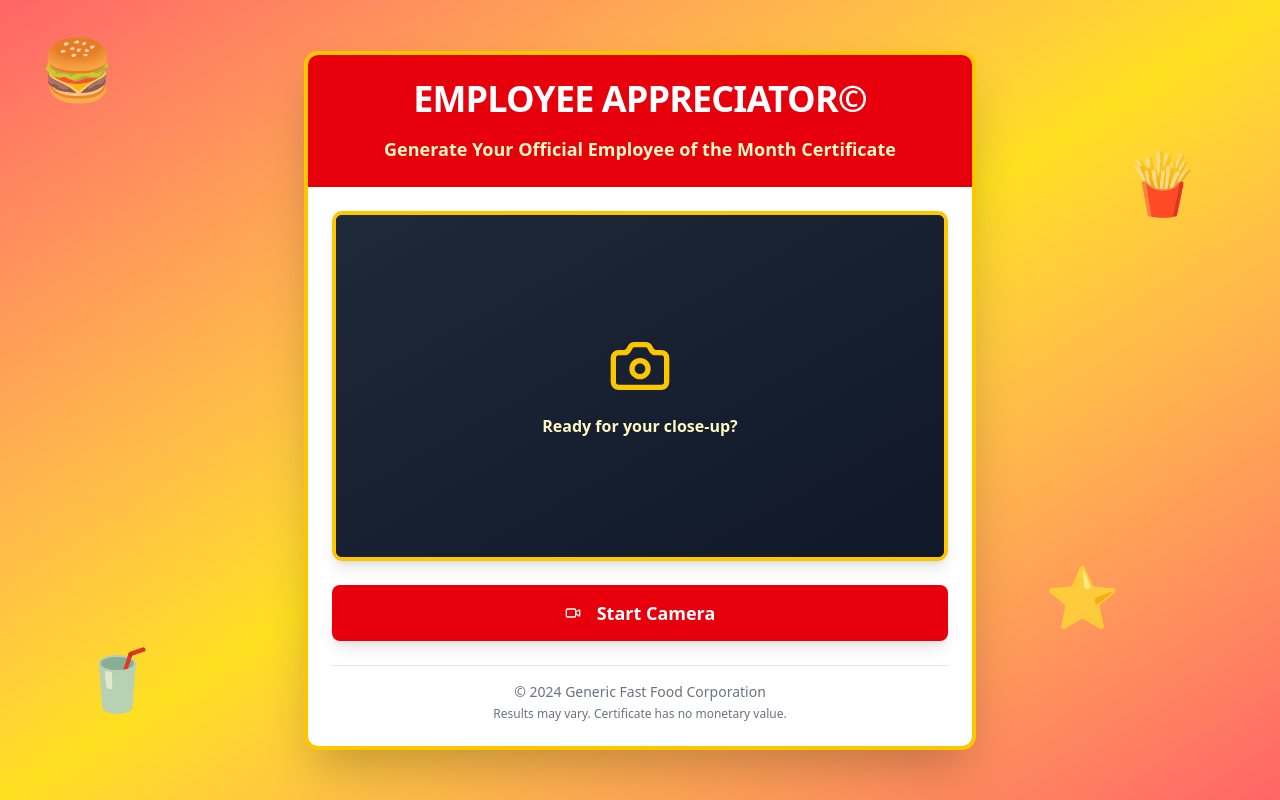
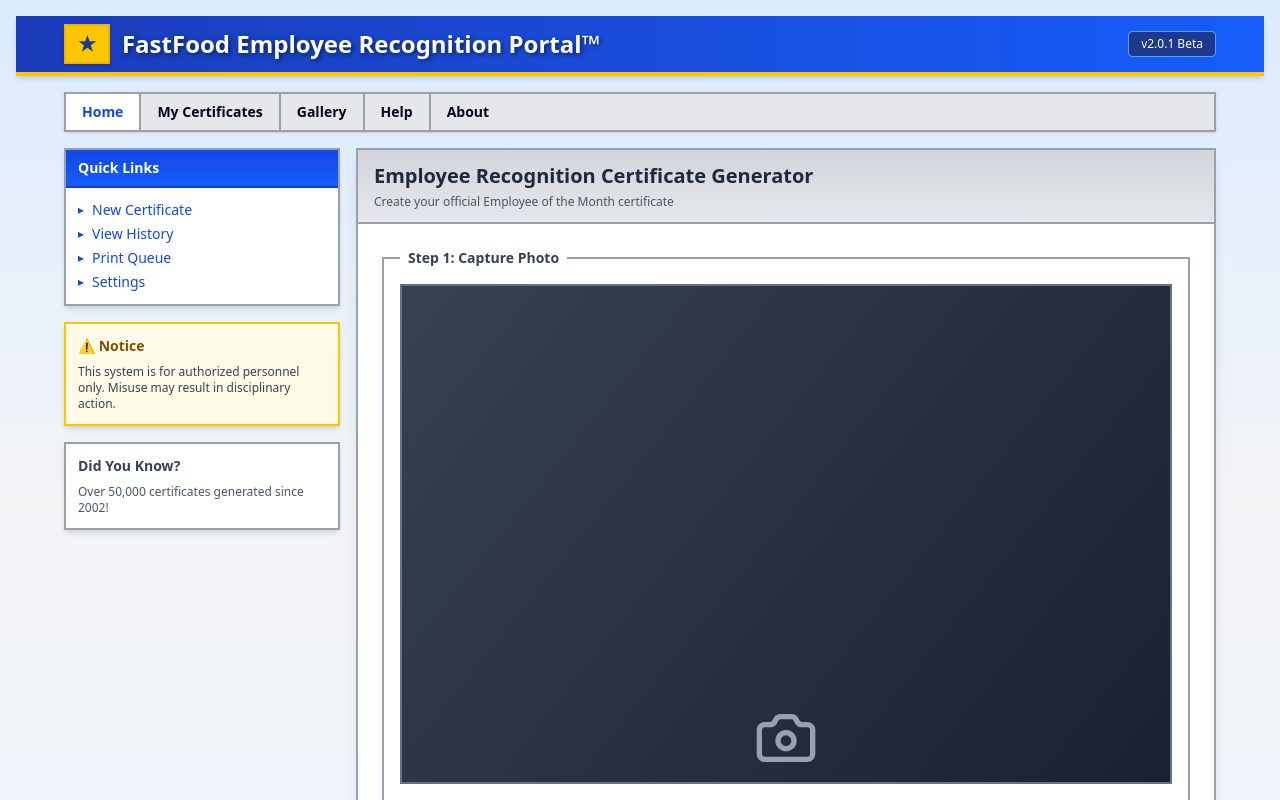
Before and after one commit to tinkeringkiwi/employee-appreciator, a Next.js app: page / in a window 1280 px wide. Shown: the top 800 px of the page. Built offline with nearby package versions, Linux system fonts and the light colour scheme.

Commit message:
Update UI styling and put base64 into object

```diff
--- a/app/components/WebcamCapture.tsx
+++ b/app/components/WebcamCapture.tsx
@@ -1,21 +1,17 @@
 'use client'
 
 import { useRef, useState } from 'react'
-import { Button } from '@/components/ui/button'
-import {
-  Card,
-  CardContent,
-  CardDescription,
-  CardHeader,
-  CardTitle,
-} from '@/components/ui/card'
-import { Camera, RotateCcw, Send, Video, VideoOff } from 'lucide-react'
+import { Camera } from 'lucide-react'
+import Image from 'next/image'
 
 export default function WebcamCapture() {
   const videoRef = useRef<HTMLVideoElement>(null)
   const canvasRef = useRef<HTMLCanvasElement>(null)
   const [isCameraOn, setIsCameraOn] = useState(false)
   const [capturedImage, setCapturedImage] = useState<string | null>(null)
+  const [generatedCertificate, setGeneratedCertificate] = useState<
+    string | null
+  >(null)
   const [isLoading, setIsLoading] = useState(false)
   const [message, setMessage] = useState('')
 
@@ -26,7 +22,7 @@ export default function WebcamCapture() {
           facingMode: 'user',
           width: { ideal: 720 },
           height: { ideal: 900 },
-          aspectRatio: { ideal: 4 / 5 }, // Portrait ratio
+          aspectRatio: { ideal: 4 / 5 },
         },
       })
 
@@ -87,8 +83,8 @@ export default function WebcamCapture() {
       const data = await response.json()
 
       if (response.ok) {
-        setMessage('Certificate generated successfully! 🎉')
-        console.log('Backend response:', data)
+        setGeneratedCertificate(data.certificate)
+        setMessage('Certificate generated successfully!')
       } else {
         setMessage('Error: ' + (data.error || 'Failed to process'))
       }
@@ -102,41 +98,127 @@ export default function WebcamCapture() {
 
   const retakePhoto = () => {
     setCapturedImage(null)
+    setGeneratedCertificate(null)
     setMessage('')
     startCamera()
   }
 
+  const downloadCertificate = () => {
+    if (generatedCertificate) {
+      const link = document.createElement('a')
+      link.href = generatedCertificate
+      link.download = 'employee-of-the-month.png'
+      link.click()
+    }
+  }
+
   return (
-    <div className="min-h-screen bg-gradient-to-br from-red-400 via-yellow-300 to-red-400 p-4 flex items-center justify-center">
-      {/* Animated background elements */}
-      <div className="absolute inset-0 overflow-hidden pointer-events-none">
-        <div className="absolute top-10 left-10 text-6xl opacity-80 animate-bounce">
-          🍔
+    <div className="min-h-screen bg-linear-to-b from-blue-100 via-gray-100 to-blue-50 p-4">
+      {/* Classic 2000s header bar */}
+      <div className="bg-linear-to-r from-blue-800 to-blue-600 text-white py-2 px-4 mb-4 shadow-md border-b-4 border-yellow-400">
+        <div className="max-w-6xl mx-auto flex items-center justify-between">
+          <div className="flex items-center gap-3">
+            <div className="bg-yellow-400 text-blue-900 font-black px-3 py-1 text-xl border-2 border-yellow-500 shadow-sm">
+              ★
             </div>
-        <div className="absolute top-40 right-20 text-6xl opacity-80 animate-bounce delay-100">
-          🍟
+            <h1
+              className="text-2xl font-bold"
+              style={{ textShadow: '2px 2px 4px rgba(0,0,0,0.5)' }}
+            >
+              FastFood Employee Recognition Portal™
+            </h1>
           </div>
-        <div className="absolute bottom-20 left-20 text-6xl opacity-80 animate-bounce delay-200">
-          🥤
+          <div className="text-xs bg-blue-900 px-3 py-1 rounded border border-blue-400">
+            v2.0.1 Beta
           </div>
-        <div className="absolute bottom-40 right-40 text-6xl opacity-80 animate-bounce delay-300">
-          ⭐
         </div>
       </div>
 
-      <Card className="w-full max-w-2xl shadow-2xl border-4 border-yellow-400 relative z-10 overflow-hidden py-0">
-        <CardHeader className="bg-red-600 text-white text-center space-y-2 py-6">
-          <CardTitle className="text-4xl font-black tracking-tight">
-            EMPLOYEE APPRECIATOR©
-          </CardTitle>
-          <CardDescription className="text-yellow-100 text-lg font-semibold">
-            Generate Your Official Employee of the Month Certificate
-          </CardDescription>
-        </CardHeader>
+      <div className="max-w-6xl mx-auto">
+        {/* Navbar */}
+        <div className="bg-gray-200 border-2 border-gray-400 mb-4 shadow-sm">
+          <div className="flex text-sm font-semibold">
+            <div className="bg-white border-r-2 border-gray-400 px-4 py-2 text-blue-700">
+              Home
+            </div>
+            <div className="border-r-2 border-gray-400 px-4 py-2 hover:bg-gray-300 cursor-pointer">
+              My Certificates
+            </div>
+            <div className="border-r-2 border-gray-400 px-4 py-2 hover:bg-gray-300 cursor-pointer">
+              Gallery
+            </div>
+            <div className="border-r-2 border-gray-400 px-4 py-2 hover:bg-gray-300 cursor-pointer">
+              Help
+            </div>
+            <div className="px-4 py-2 hover:bg-gray-300 cursor-pointer">
+              About
+            </div>
+          </div>
+        </div>
 
-        <CardContent className="px-6 pb-6 space-y-6">
+        <div className="grid grid-cols-12 gap-4">
+          {/* Left Sidebar */}
+          <div className="col-span-3 space-y-4">
+            <div className="bg-white border-2 border-gray-400 shadow-md">
+              <div className="bg-linear-to-b from-blue-700 to-blue-600 text-white px-3 py-2 font-bold text-sm border-b-2 border-blue-800">
+                Quick Links
+              </div>
+              <div className="p-3 space-y-1 text-sm">
+                <div className="text-blue-700 hover:underline cursor-pointer flex items-center gap-2">
+                  <span className="text-xs">▸</span> New Certificate
+                </div>
+                <div className="text-blue-700 hover:underline cursor-pointer flex items-center gap-2">
+                  <span className="text-xs">▸</span> View History
+                </div>
+                <div className="text-blue-700 hover:underline cursor-pointer flex items-center gap-2">
+                  <span className="text-xs">▸</span> Print Queue
+                </div>
+                <div className="text-blue-700 hover:underline cursor-pointer flex items-center gap-2">
+                  <span className="text-xs">▸</span> Settings
+                </div>
+              </div>
+            </div>
+
+            <div className="bg-yellow-50 border-2 border-yellow-400 shadow-md p-3">
+              <div className="font-bold text-sm text-yellow-800 mb-2">
+                ⚠️ Notice
+              </div>
+              <div className="text-xs text-gray-700">
+                This system is for authorized personnel only. Misuse may result
+                in disciplinary action.
+              </div>
+            </div>
+
+            <div className="bg-white border-2 border-gray-400 shadow-md p-3">
+              <div className="font-bold text-sm text-gray-700 mb-2">
+                Did You Know?
+              </div>
+              <div className="text-xs text-gray-600">
+                Over 50,000 certificates generated since 2002!
+              </div>
+            </div>
+          </div>
+
+          {/* Main Content */}
+          <div className="col-span-9">
+            <div className="bg-white border-2 border-gray-400 shadow-lg">
+              <div className="bg-linear-to-b from-gray-300 to-gray-200 px-4 py-3 border-b-2 border-gray-400">
+                <h2 className="text-xl font-bold text-gray-800">
+                  Employee Recognition Certificate Generator
+                </h2>
+                <p className="text-xs text-gray-600 mt-1">
+                  Create your official Employee of the Month certificate
+                </p>
+              </div>
+
+              <div className="p-6 space-y-4">
                 {/* Camera/Image Display */}
-          <div className="relative rounded-lg overflow-hidden border-4 border-yellow-400 shadow-lg bg-black">
+                <fieldset className="border-2 border-gray-400 p-4">
+                  <legend className="text-sm font-bold text-gray-700 px-2">
+                    Step 1: Capture Photo
+                  </legend>
+
+                  <div className="relative border-2 border-gray-500 bg-black max-h-[500px] overflow-hidden">
                     <video
                       ref={videoRef}
                       autoPlay
@@ -145,14 +227,21 @@ export default function WebcamCapture() {
                     />
 
                     {capturedImage && (
-              <img src={capturedImage} alt="Captured" className="w-full" />
+                      <img
+                        src={capturedImage}
+                        alt="Captured"
+                        className="w-full"
+                      />
                     )}
 
                     {!isCameraOn && !capturedImage && (
-              <div className="aspect-video flex flex-col items-center justify-center bg-gradient-to-br from-gray-800 to-gray-900">
-                <Camera className="w-16 h-16 text-yellow-400 mb-4" />
-                <p className="text-yellow-100 font-semibold">
-                  Ready for your close-up?
+                      <div className="aspect-4/5 flex flex-col items-center justify-center bg-linear-to-br from-gray-700 to-gray-900">
+                        <Camera className="w-16 h-16 text-gray-400 mb-4" />
+                        <p className="text-gray-300 text-sm font-bold">
+                          Camera Inactive
+                        </p>
+                        <p className="text-gray-500 text-xs mt-1">
+                          Click &quot;Start Camera&quot; below
                         </p>
                       </div>
                     )}
@@ -161,85 +250,134 @@ export default function WebcamCapture() {
                   <canvas ref={canvasRef} className="hidden" />
 
                   {/* Action Buttons */}
-          <div className="space-y-3">
+                  <div className="mt-4 space-y-2">
                     {!isCameraOn && !capturedImage && (
-              <Button
+                      <button
                         onClick={startCamera}
-                size="lg"
-                className="w-full bg-red-600 hover:bg-red-700 text-white font-bold text-lg h-14 shadow-lg"
+                        className="w-full bg-linear-to-b from-green-500 to-green-600 hover:from-green-600 hover:to-green-700 text-white font-bold py-2 px-4 border-2 border-green-700 shadow-md text-sm"
                       >
-                <Video className="mr-2 h-5 w-5" />
-                Start Camera
-              </Button>
+                        ▶ Start Camera
+                      </button>
                     )}
 
                     {isCameraOn && (
-              <div className="flex gap-3">
-                <Button
+                      <div className="flex gap-2">
+                        <button
                           onClick={capturePhoto}
-                  size="lg"
-                  className="flex-1 bg-yellow-400 hover:bg-yellow-500 text-red-900 font-bold text-lg h-14 shadow-lg"
+                          className="flex-1 bg-linear-to-b from-blue-500 to-blue-600 hover:from-blue-600 hover:to-blue-700 text-white font-bold py-2 px-4 border-2 border-blue-700 shadow-md text-sm"
                         >
-                  <Camera className="mr-2 h-5 w-5" />
-                  Capture Photo
-                </Button>
-                <Button
+                          📷 Capture Photo
+                        </button>
+                        <button
                           onClick={stopCamera}
-                  size="lg"
-                  variant="destructive"
-                  className="h-14 shadow-lg"
+                          className="bg-linear-to-b from-red-500 to-red-600 hover:from-red-600 hover:to-red-700 text-white font-bold py-2 px-4 border-2 border-red-700 shadow-md text-sm"
                         >
-                  <VideoOff className="h-5 w-5" />
-                </Button>
+                          ■ Stop
+                        </button>
                       </div>
                     )}
 
-            {capturedImage && (
-              <div className="flex gap-3">
-                <Button
+                    {capturedImage && !generatedCertificate && (
+                      <div className="flex gap-2">
+                        <button
                           onClick={sendToBackend}
                           disabled={isLoading}
-                  size="lg"
-                  className="flex-1 bg-green-600 hover:bg-green-700 text-white font-bold text-lg h-14 shadow-lg disabled:opacity-50"
+                          className="flex-1 bg-linear-to-b from-orange-500 to-orange-600 hover:from-orange-600 hover:to-orange-700 disabled:from-gray-400 disabled:to-gray-500 text-white font-bold py-2 px-4 border-2 border-orange-700 disabled:border-gray-600 shadow-md text-sm"
                         >
-                  <Send className="mr-2 h-5 w-5" />
-                  {isLoading ? 'Generating...' : 'Generate Certificate'}
-                </Button>
-                <Button
+                          {isLoading
+                            ? '⌛ Processing...'
+                            : '⚡ Generate Certificate'}
+                        </button>
+                        <button
                           onClick={retakePhoto}
-                  size="lg"
-                  variant="outline"
-                  className="border-2 border-red-600 text-red-600 hover:bg-red-50 h-14 shadow-lg font-bold"
+                          className="bg-linear-to-b from-gray-500 to-gray-600 hover:from-gray-600 hover:to-gray-700 text-white font-bold py-2 px-4 border-2 border-gray-700 shadow-md text-sm"
                         >
-                  <RotateCcw className="mr-2 h-5 w-5" />
-                  Retake
-                </Button>
+                          ↻ Retake
+                        </button>
                       </div>
                     )}
                   </div>
+                </fieldset>
 
                 {/* Status Message */}
                 {message && (
                   <div
-              className={`p-4 rounded-lg text-center font-semibold border-2 ${
+                    className={`border-2 p-3 text-sm font-semibold ${
                       message.includes('Error') || message.includes('Failed')
-                  ? 'bg-red-50 text-red-700 border-red-300'
-                  : 'bg-green-50 text-green-700 border-green-300'
+                        ? 'bg-red-50 border-red-500 text-red-800'
+                        : 'bg-green-50 border-green-500 text-green-800'
                     }`}
                   >
-              {message}
+                    <div className="flex items-center gap-2">
+                      <span>
+                        {message.includes('Error') || message.includes('Failed')
+                          ? '❌'
+                          : '✓'}
+                      </span>
+                      <span>{message}</span>
+                    </div>
                   </div>
                 )}
 
+                {/* Generated Certificate Display */}
+                {generatedCertificate && (
+                  <fieldset className="border-2 border-gray-400 p-4">
+                    <legend className="text-sm font-bold text-gray-700 px-2">
+                      Step 2: Your Certificate
+                    </legend>
+
+                    <div className="border-2 border-gray-500 mb-3">
+                      <img
+                        src={generatedCertificate}
+                        alt="Generated Certificate"
+                        className="w-full"
+                      />
+                    </div>
+
+                    <div className="flex gap-2">
+                      <button
+                        onClick={downloadCertificate}
+                        className="flex-1 bg-linear-to-b from-purple-500 to-purple-600 hover:from-purple-600 hover:to-purple-700 text-white font-bold py-2 px-4 border-2 border-purple-700 shadow-md text-sm"
+                      >
+                        💾 Download Certificate
+                      </button>
+                      <button
+                        onClick={retakePhoto}
+                        className="bg-linear-to-b from-gray-500 to-gray-600 hover:from-gray-600 hover:to-gray-700 text-white font-bold py-2 px-4 border-2 border-gray-700 shadow-md text-sm"
+                      >
+                        🔄 Create New
+                      </button>
+                    </div>
+                  </fieldset>
+                )}
+              </div>
+            </div>
+
             {/* Footer */}
-          <div className="text-center text-sm text-gray-500 pt-4 border-t">
-            <p>© 2024 Generic Fast Food Corporation</p>
-            <p className="text-xs mt-1">
-              Results may vary. Certificate has no monetary value.
+            <div className="mt-4 text-center text-xs text-gray-600 bg-gray-200 border-2 border-gray-400 p-3">
+              <p>
+                © 2002-2024 Generic FastFood Corporation™ | All Rights Reserved
+              </p>
+              <p className="mt-1">
+                <span className="text-blue-700 hover:underline cursor-pointer">
+                  Privacy Policy
+                </span>{' '}
+                |
+                <span className="text-blue-700 hover:underline cursor-pointer ml-1">
+                  Terms of Service
+                </span>{' '}
+                |
+                <span className="text-blue-700 hover:underline cursor-pointer ml-1">
+                  Contact IT Support
+                </span>
+              </p>
+              <p className="mt-2 text-gray-500">
+                Best viewed in Internet Explorer 6.0 or higher at 1024x768
               </p>
             </div>
-        </CardContent>
-      </Card>
+          </div>
+        </div>
+      </div>
     </div>
   )
 }
```
Also changed, not shown: app/api/process-image/route.ts (+8 -2 lines). Lines whose indentation alone changed are shown as unchanged.
